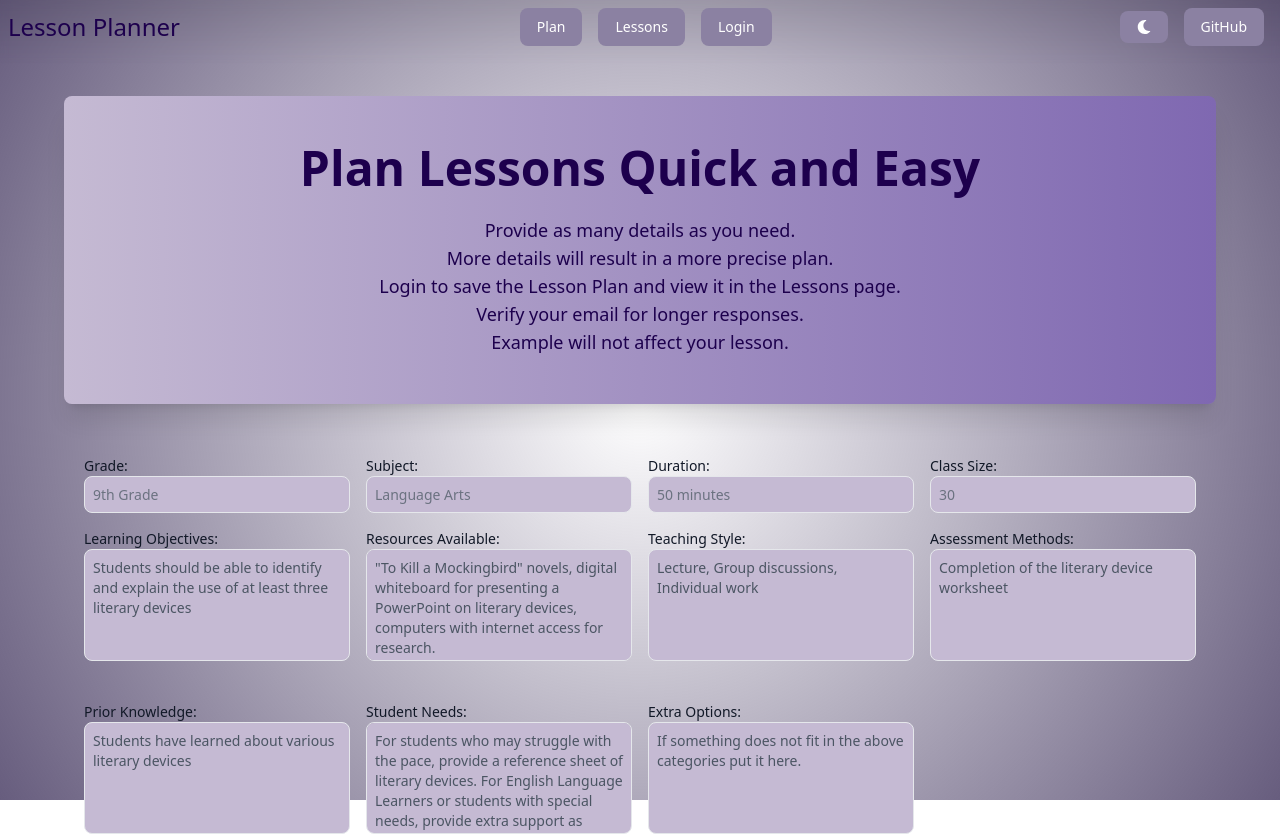
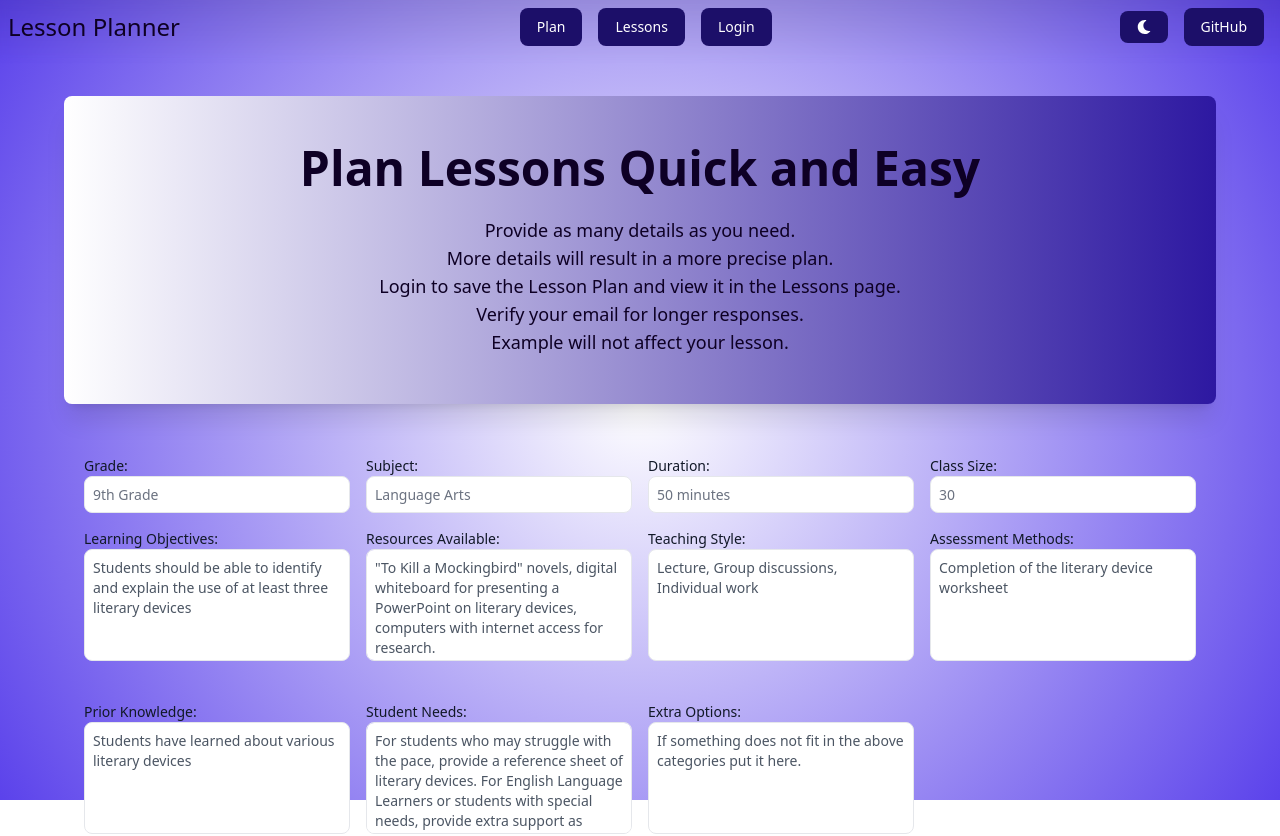
Before and after one commit to ajboman/LessonPlanner, a React (Vite) app: page /plan in a window 1280 px wide. Shown: the top 836 px of the page. Built offline with nearby package versions, Linux system fonts and the light colour scheme; no server answers.

Commit message:
some color and style updates

```diff
--- a/src/App.css
+++ b/src/App.css
@@ -6,19 +6,19 @@
   Note: The styles for this gradient grid background is heavily inspired by the creator of this amazing site (https://dub.sh) – all credits go to them!
 */
 :root {
-  --text: #1d004d;
-  --button: #8b81a2;
-  --button-hover: #7c7288;
-  --primary: #3c344e;
-  --secondary: #c5bad3;
-  --accent: #7f68b1;
-  --accent-hover: #9b78e6;
-  --text-dark: #ddd1ec;
-  --button-dark: #3c344e;
-  --button-hover-dark: #7f68b1;
-  --primary-dark: #14033d;
-  --secondary-dark: #260a49;
-  --accent-dark: #b9aadd;
+  --text: #0e0025;
+  --button: #1c0f69;
+  --button-hover: #4c2dff;
+  --primary: #2d18a1;
+  --secondary: #ffffff;
+  --accent: #5b42eb;
+  --accent-hover: #4f32f1;
+  --text-dark: #f5f3f8;
+  --button-dark: #130855;
+  --button-hover-dark: #2c1997;
+  --primary-dark: #0a0030;
+  --secondary-dark: #573ee2;
+  --accent-dark: #d3c0ff;
   --accent-hover-dark: #cbb3ff;
 }
 
@@ -43,7 +43,7 @@
 }
 
 .main:before {
-  background: radial-gradient(circle, rgba(2, 0, 36, 0) 0, #675d7e 100%);
+  background: radial-gradient(circle, var(--secondary) 0, var(--accent) 100%);
   position: absolute;
   content: "";
   z-index: 2;
@@ -53,7 +53,7 @@
 }
 
 .dark .main:before {
-  background: radial-gradient(circle, var(--accent-dark) 0, var(--primary-dark) 100%);
+  background: radial-gradient(circle, var(--primary-dark) 0, var(--secondary-dark) 100%);
 }
 
 
--- a/src/components/Form.jsx
+++ b/src/components/Form.jsx
@@ -222,11 +222,11 @@ const Form = ({ saveLesson }) => {
         ))}
         <Button
           type="submit"
-          className="mb-10 col-span-full bg-gradient-to-r from-accent to-primary text-white hover:from-primary hover:to-accent transition-all duration-500 ease-linear relative overflow-hidden"
+          className="mb-10 col-span-full bg-gradient-to-r from-secondary to-primary text-white hover:from-primary hover:to-secondary transition-all duration-500 ease-linear relative overflow-hidden"
         >
           {buttonText}
           <div
-            className="absolute inset-0 bg-gradient-to-r from-accent to-primary transform translate-x-full transition-transform duration-500 ease-linear"
+            className="absolute inset-0 bg-gradient-to-r from-secondary to-primary transform translate-x-full transition-transform duration-500 ease-linear"
             style={{ zIndex: -1 }}
           />
         </Button>
--- a/src/components/Info.jsx
+++ b/src/components/Info.jsx
@@ -2,7 +2,7 @@ import React from 'react';
 
 const Info = () => {
   return (
-    <header className='w-full flex flex-col items-center justify-center py-12 px-6 text-center bg-gradient-to-r from-secondary to-accent text-text rounded-lg shadow-xl'>
+    <header className='w-full flex flex-col items-center justify-center py-12 px-6 text-center bg-gradient-to-r from-secondary to-primary text-text rounded-lg shadow-xl'>
       <h1 className='text-5xl font-bold mb-6'>
         Plan Lessons Quick and Easy
       </h1>
--- a/src/components/LessonCard.jsx
+++ b/src/components/LessonCard.jsx
@@ -1,5 +1,5 @@
 import { Card, Button } from 'flowbite-react';
-import { BsClipboard, BsCheckCircle } from 'react-icons/bs';
+import { BsClipboard, BsCheckCircle, BsTrash } from 'react-icons/bs';
 import { cleanLessonText } from '../services/utils';
 
 
@@ -10,7 +10,7 @@ const LessonCard = ({ lesson, handleDeleteLesson, handleCopyToClipboard, copiedL
       onClick={() => handleOpenPopup(lesson)}
       className="relative overflow-y-auto max-h-96 rounded-lg shadow-md transition-all duration-300 ease-in-out transform hover:scale-105"
       style={{
-        background: 'linear-gradient(135deg, var(--secondary) 0%, var(--accent) 100%)',
+        background: 'linear-gradient(135deg, var(--secondary) 0%, var(--primary) 100%)',
         color: 'var(--primary)',
         scrollbarWidth: 'thin',
         scrollbarColor: 'var(--primary) var(--secondary)',
@@ -22,20 +22,27 @@ const LessonCard = ({ lesson, handleDeleteLesson, handleCopyToClipboard, copiedL
         </div>
       )}
       <Button
-        onClick={() => handleDeleteLesson(lesson.id)}
-        className="absolute top-2 right-2 mx-2 px-2 py-1 bg-accent hover:bg-accent_hover text-white font-bold  rounded-full transition-colors duration-300 ease-in-out"
+        onClick={(e) => {
+          e.stopPropagation(); // stop event propagation
+          handleDeleteLesson(lesson.id);
+        }}
+        className="absolute top-2 right-2 mx-2 px-2 py-1 bg-button hover:bg-button_hover text-white font-bold  rounded-full transition-colors duration-300 ease-in-out"
         aria-label={`Delete lesson ${lesson.id}`}
         variant="danger"
         size="sm"
       >
-        <span className="text-lg">✕</span>
+        <span className="text-lg"> <BsTrash size={24} />
+        </span>
       </Button>
-      <div className="font-medium overflow-y-auto text-text dark:text-gray-400 pt-6 whitespace-pre-wrap"style={{ width: '110%' }}>
+      <div className="font-medium overflow-y-auto text-text dark:text-gray-400 pt-6 whitespace-pre-wrap" style={{ width: '110%' }}>
         {cleanLessonText(lesson.lesson)}
       </div>
       <Button
-        onClick={() => handleCopyToClipboard(lesson.id, lesson.lesson)}
-        className="absolute top-2 left-2 px-2 bg-accent hover:bg-accent_hover text-white font-bold py-2 rounded-full transition-colors duration-300 ease-in-out"
+        onClick={(e) => {
+          e.stopPropagation(); // stop event propagation
+          handleCopyToClipboard(lesson.id, lesson.lesson);
+        }}
+        className="absolute top-2 left-2 px-2 bg-button hover:bg-button_hover text-white font-bold py-2 rounded-full transition-colors duration-300 ease-in-out"
         aria-label={`Copy lesson ${lesson.id}`}
         size="sm"
       >
--- a/src/components/LessonPopup.jsx
+++ b/src/components/LessonPopup.jsx
@@ -41,57 +41,31 @@ const LessonPopup = ({ lesson, open, handleClose, onUpdateLesson, editedLesson,
     <Modal
       show={open}
       size="lg"
-      style={{
-        color: 'var(--text)',
-        backgroundColor: 'var(--primary)',
-      }}
+      className="text-text bg-primary"
     >
-      <Modal.Body style={{
-        backgroundColor: 'var(--secondary)',
-        maxHeight: '89vh',
-        overflowY: 'auto'
-      }}>
+      <Modal.Body className="bg-secondary min-h-[89vh] max-h-[89vh] overflow-y-auto">
         {isEditing ? (
           <textarea
             ref={textareaRef}
             defaultValue={cleanLessonText(editedLesson)}
-            className="w-full"
-            style={{
-              color: 'var(--text)',
-              backgroundColor: 'var(--secondary)',
-              border: 'none',
-              resize: 'none',
-              fontFamily: 'inherit',
-              overflow: 'hidden',
-            }}
+            className="w-full text-text bg-secondary border-none resize-none font-inherit overflow-hidden"
           />
         ) : (
           <div className="whitespace-pre-wrap">{cleanLessonText(editedLesson)}</div>
         )}
       </Modal.Body>
-      <Modal.Footer style={{
-        backgroundColor: 'var(--primary)',
-      }}
-      >
+      <Modal.Footer className="bg-primary">
         {isEditing ? (
           <>
             <Button
-              variant="secondary"
               onClick={handleSaveClick}
-              style={{
-                backgroundColor: 'var(--button)',
-                color: 'var(--text)',
-              }}
+              className="px-2 bg-button hover:bg-button_hover text-white font-bold py-2 rounded-full transition-colors duration-300 ease-in-out"
             >
               Save
             </Button>
             <Button
-              variant="secondary"
               onClick={handleCancelClick}
-              style={{
-                backgroundColor: 'var(--button)',
-                color: 'var(--text)',
-              }}
+              className="px-2 bg-button hover:bg-button_hover text-white font-bold py-2 rounded-full transition-colors duration-300 ease-in-out"
             >
               Cancel
             </Button>
@@ -99,22 +73,14 @@ const LessonPopup = ({ lesson, open, handleClose, onUpdateLesson, editedLesson,
         ) : (
           <>
             <Button
-              variant="secondary"
               onClick={handleEditClick}
-              style={{
-                backgroundColor: 'var(--button)',
-                color: 'var(--text)',
-              }}
+              className="px-2 bg-button hover:bg-button_hover text-white font-bold py-2 rounded-full transition-colors duration-300 ease-in-out"
             >
               Edit
             </Button>
             <Button
-              variant="secondary"
               onClick={handleClose}
-              style={{
-                backgroundColor: 'var(--button)',
-                color: 'var(--text)',
-              }}
+              className="px-2 bg-button hover:bg-button_hover text-white font-bold py-2 rounded-full transition-colors duration-300 ease-in-out"
             >
               Close
             </Button>
--- a/src/components/Lessons.jsx
+++ b/src/components/Lessons.jsx
@@ -53,7 +53,7 @@ const Lessons = ({ allLessons, onDeleteLesson }) => {
 
   return (
     <div className="p-4">
-      <h1 className="mb-4 text-3xl font-bold text-text dark:text-gray-100">Saved Lessons</h1>
+      <h1 className="mb-4 text-3xl font-bold text-text dark:text-dark">Saved Lessons</h1>
       <div className="grid lg:grid-cols-4 md:grid-cols-3 sm:grid-cols-2 grid-cols-1 gap-4">
         {lessons.length === 0 ? (
           <NoLessons />
```
